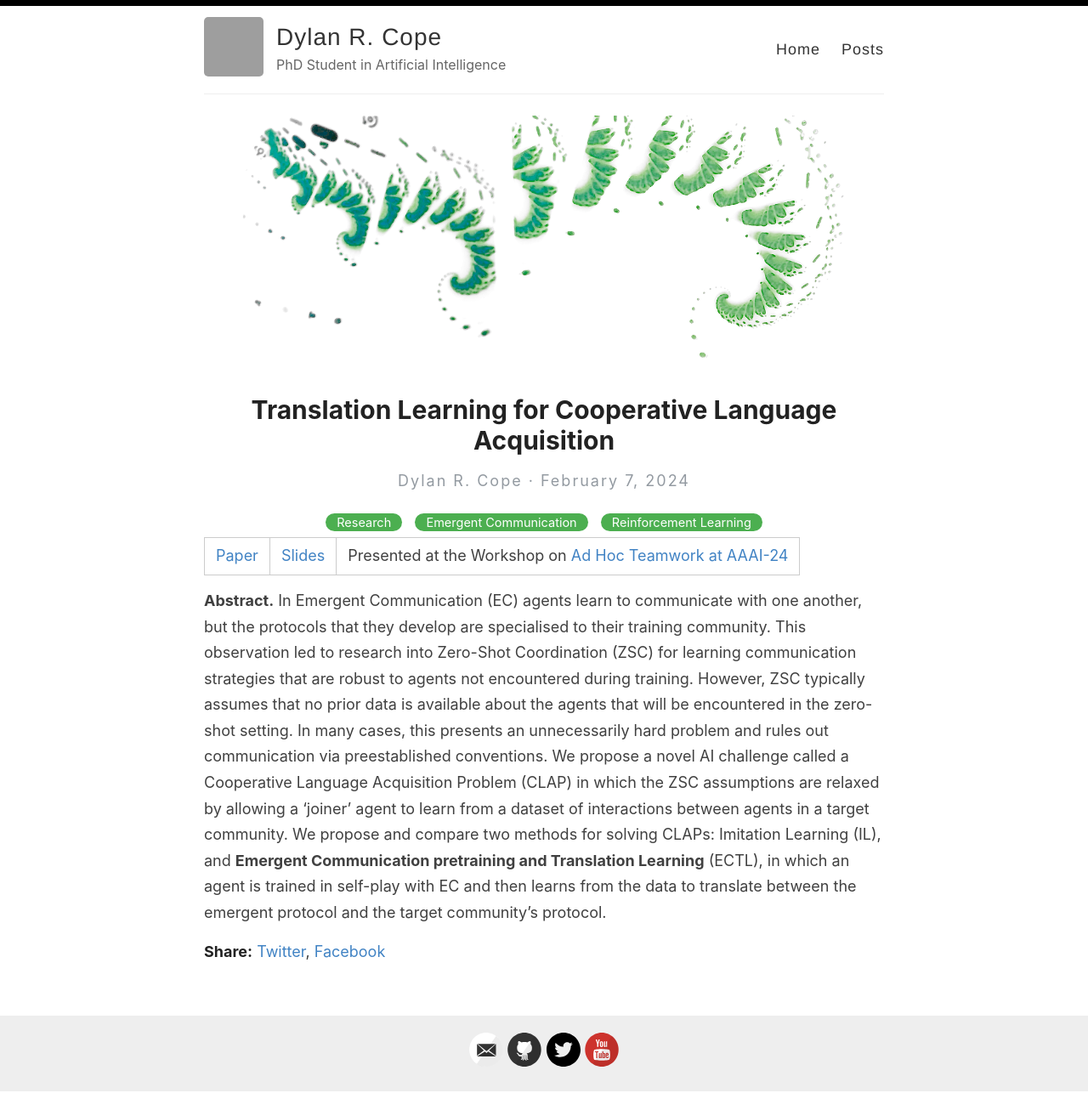
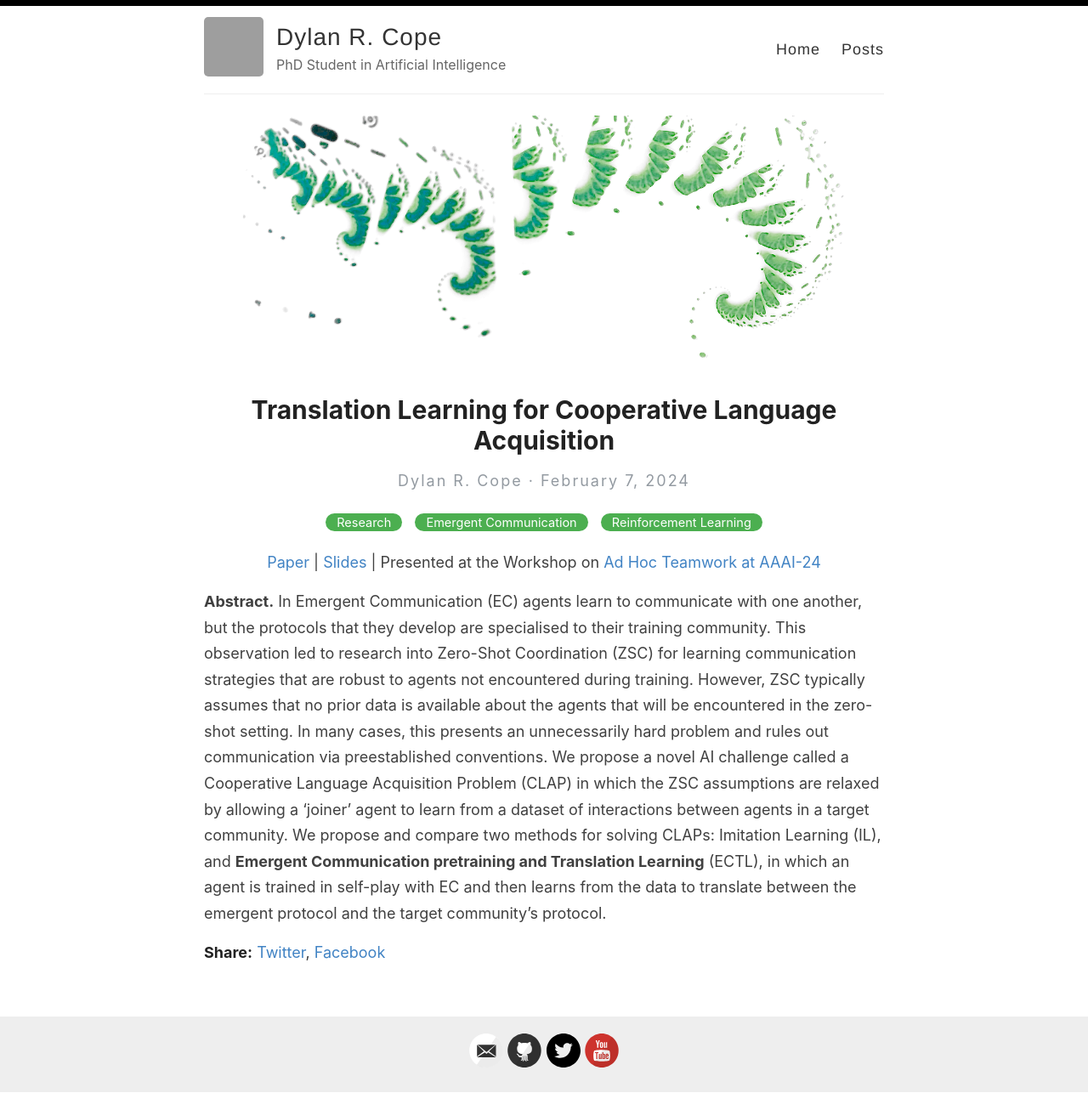
Before and after one commit to DylanCope/dylancope.github.io, a Jekyll site: the page built from _posts/2024-2-7-translation-learning.md, in a window 1280 px wide. Shown: the whole page at 85% size. Built offline with Jekyll 4.4.1, drawn with Linux system fonts in a browser that asks for light colours; grey boxes are pictures that could not be loaded.

Commit message:
Update 2024-2-7-translation-learning.md

```diff
--- a/_posts/2024-2-7-translation-learning.md
+++ b/_posts/2024-2-7-translation-learning.md
@@ -5,7 +5,9 @@ categories: [Research, Emergent Communication, Reinforcement Learning]
 excerpt: We propose a novel AI challenge called a Cooperative Language Acquisition Problem (CLAP) in which a 'joiner' agent learns from a dataset of interactions between agents in a target community. We propose and compare two methods for solving CLAPs; Imitation Learning (IL), and Emergent Communication pretraining and Translation Learning (ECTL) for solving CLAPs.
 ---
 
-[Paper](https://arxiv.org/abs/2402.16247) | [Slides](https://drive.google.com/file/d/1ATobmkk8MDDiV3zH7c3BHGgW9KURemvz/view?usp=drive_link) | Presented at the Workshop on [Ad Hoc Teamwork at AAAI-24](https://sites.google.com/view/ad-hoc-teamwork/home)
+<p align=center>
+<a href="https://arxiv.org/abs/2402.16247">Paper</a> | <a href="https://drive.google.com/file/d/1ATobmkk8MDDiV3zH7c3BHGgW9KURemvz/view?usp=drive_link">Slides</a> | Presented at the Workshop on <a href="https://sites.google.com/view/ad-hoc-teamwork/home">Ad Hoc Teamwork at AAAI-24</a>
+</p>
 
 **Abstract.**
 In Emergent Communication (EC) agents learn to communicate with one another, but the protocols that they develop are specialised to their training community. This observation led to research into Zero-Shot Coordination (ZSC) for learning communication strategies that are robust to agents not encountered during training. However, ZSC typically assumes that no prior data is available about the agents that will be encountered in the zero-shot setting. In many cases, this presents an unnecessarily hard problem and rules out communication via preestablished conventions. We propose a novel AI challenge called a Cooperative Language Acquisition Problem (CLAP) in which the ZSC assumptions are relaxed by allowing a 'joiner' agent to learn from a dataset of interactions between agents in a target community. We propose and compare two methods for solving CLAPs: Imitation Learning (IL), and **Emergent Communication pretraining and Translation Learning** (ECTL), in which an agent is trained in self-play with EC and then learns from the data to translate between the emergent protocol and the target community's protocol.
```
